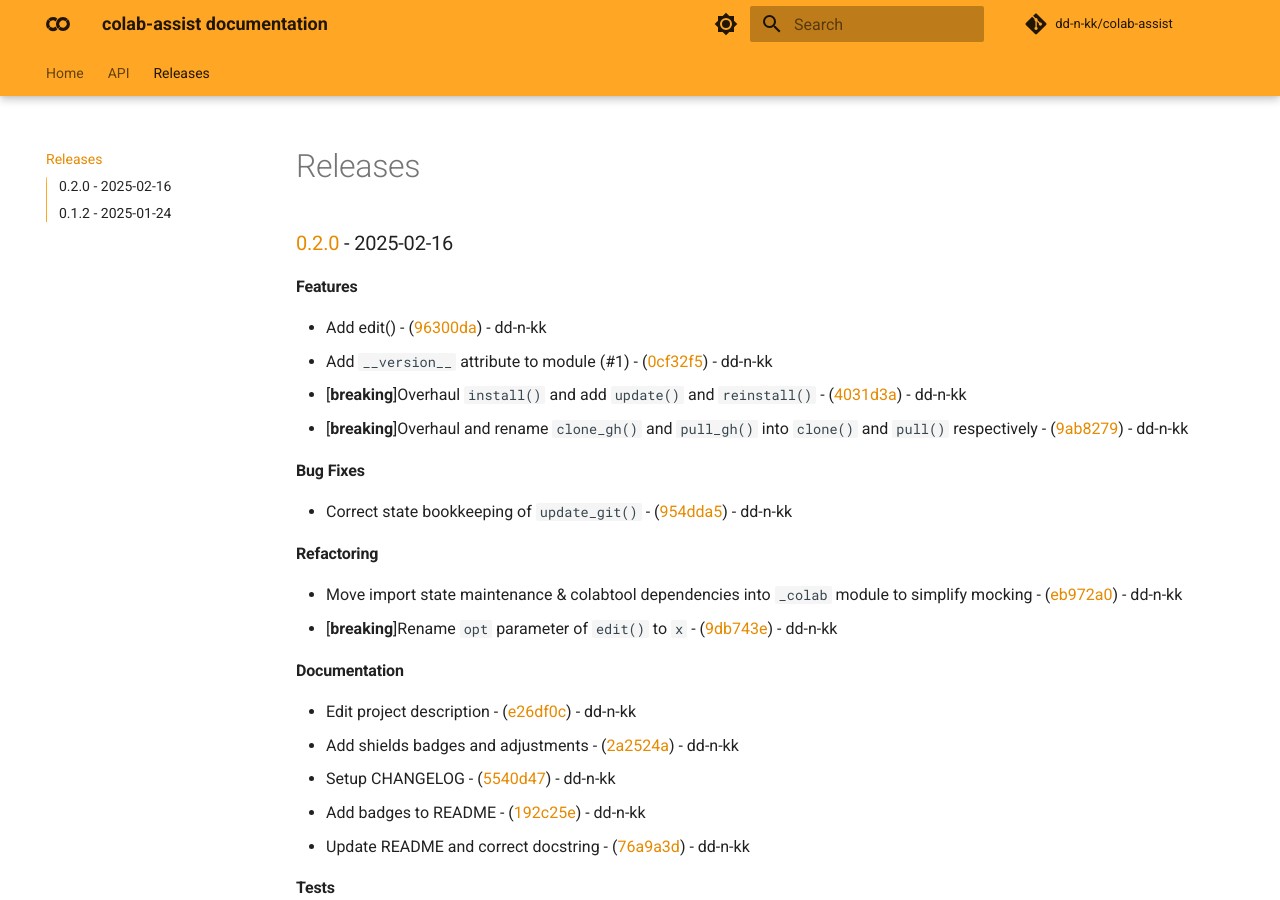
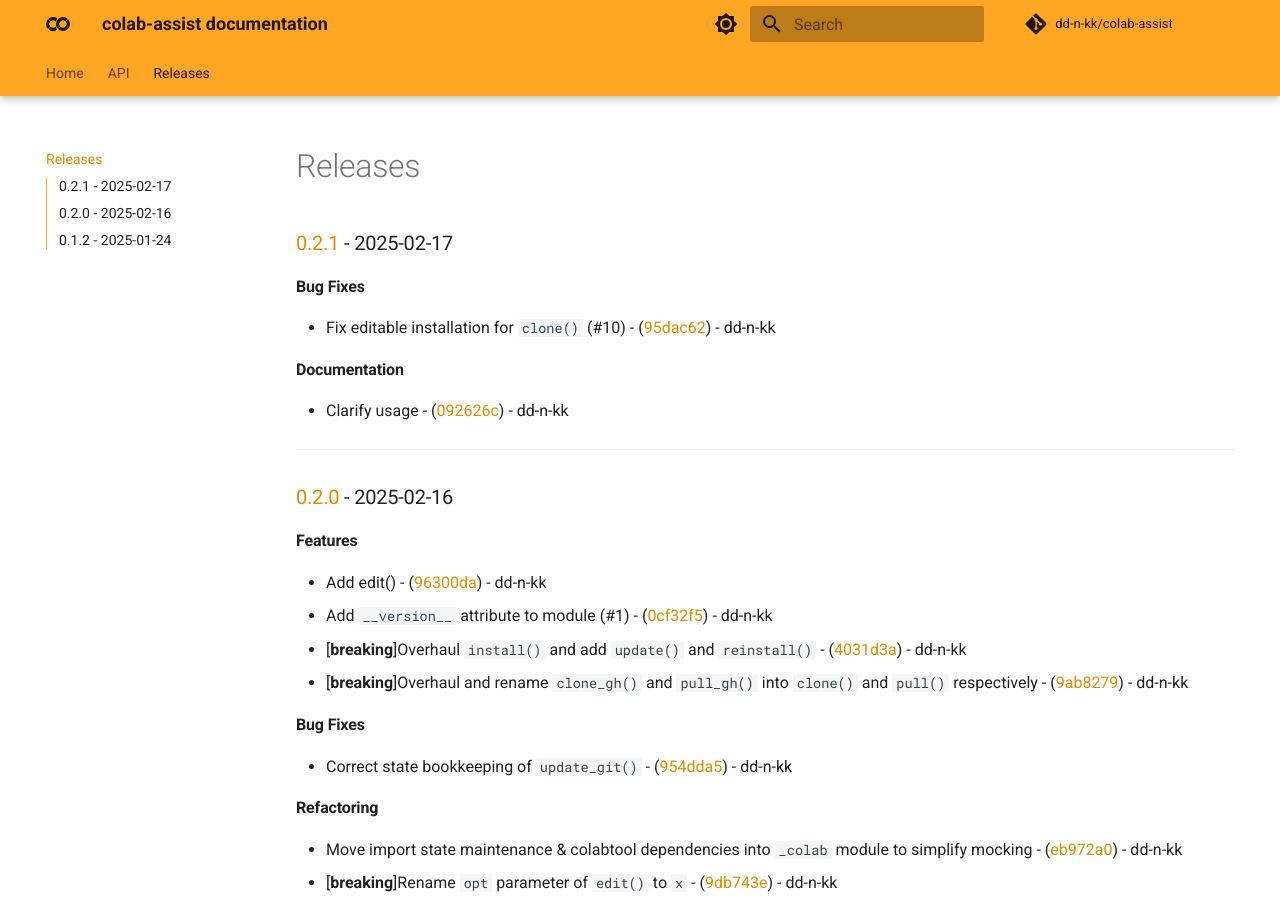
Before and after one commit to dd-n-kk/colab-assist, an MkDocs documentation site: the page built from docs/releases.md, in a window 1280 px wide and 900 px high. Built offline with MkDocs 1.6.1 and Material for MkDocs 9.7.7, drawn with Linux system fonts in a browser that asks for light colours; comment, search, counter and statistics services are not loaded.

Commit message:
chore(release): v0.2.1 (#11)

```diff
--- a/docs/releases.md
+++ b/docs/releases.md
@@ -1,3 +1,15 @@
+
+### [0.2.1](https://github.com/dd-n-kk/colab-assist/compare/v0.2.0..v0.2.1) - 2025-02-17
+
+#### Bug Fixes
+
+- Fix editable installation for `clone()` (#10) - ([95dac62](https://github.com/dd-n-kk/colab-assist/commit/95dac62b5ecf0d16e95fa983a607a87b9e12b194)) - dd-n-kk
+
+#### Documentation
+
+- Clarify usage - ([092626c](https://github.com/dd-n-kk/colab-assist/commit/092626cd1a5357f087e98ed4a421b10cba127171)) - dd-n-kk
+
+---
 
 ### [0.2.0](https://github.com/dd-n-kk/colab-assist/compare/v0.1.2..v0.2.0) - 2025-02-16
 
--- a/pyproject.toml
+++ b/pyproject.toml
@@ -18,7 +18,7 @@ exclude = [
 
 [project]
 name = "colab-assist"
-version = "0.2.0"
+version = "0.2.1"
 description = "Google Colab workflow utilities"
 authors = [
     {name = "dd-n-kk", email = "djlstvn.cs03@gmail.com"}
```
Also changed, not shown: CHANGELOG.md (+12 -0 lines), 1 other file.
